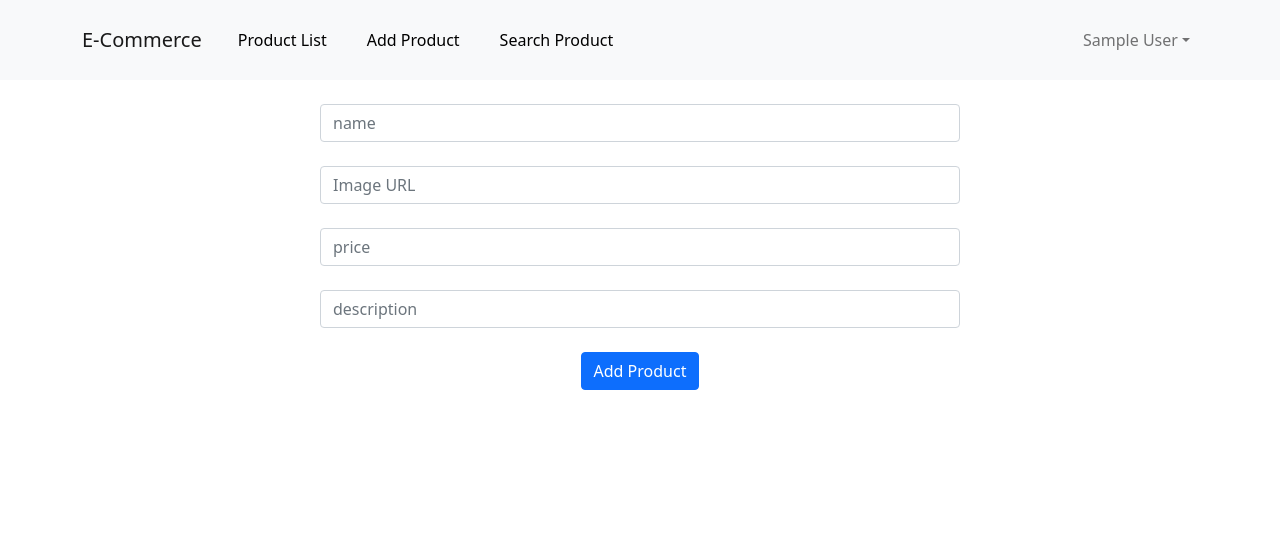
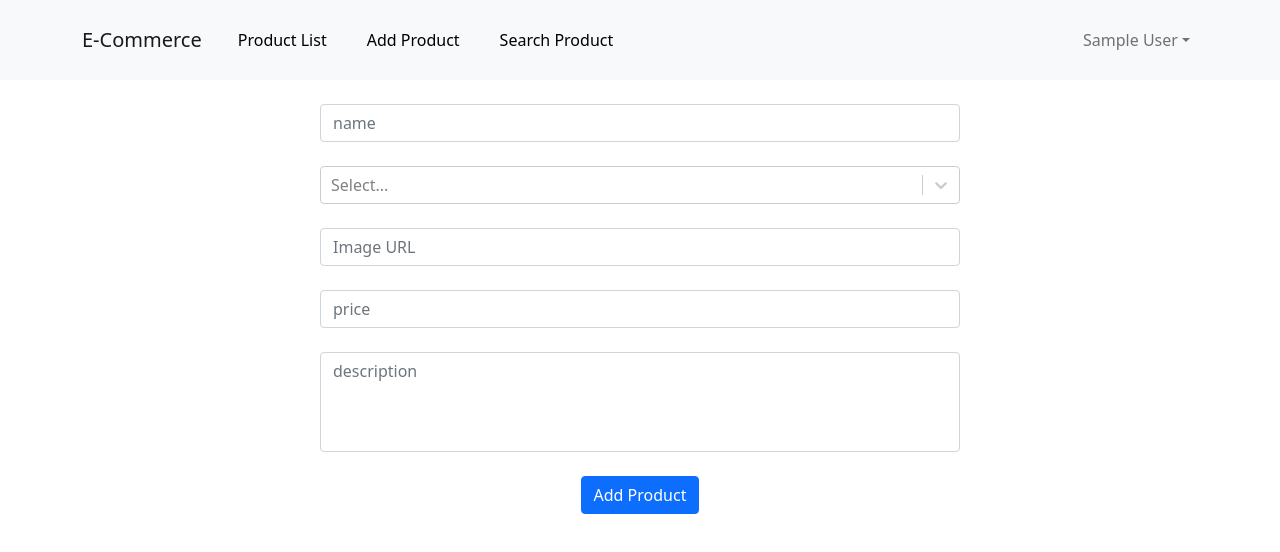
Before and after one commit to Astrogeek77/ecommerce-dashboard, a React (Create React App) app: page /add in a window 1280 px wide. Shown: the top 552 px of the page. Built offline with nearby package versions, Linux system fonts and the light colour scheme; sample sign-in values are in the browser's storage.

Commit message:
added dropdown for category and textarea for desciption

```diff
--- a/package.json
+++ b/package.json
@@ -12,6 +12,7 @@
     "react-dom": "^17.0.2",
     "react-router-dom": "^5.3.0",
     "react-scripts": "4.0.3",
+    "react-select": "^4.3.1",
     "web-vitals": "^1.1.2"
   },
   "scripts": {
--- a/src/auth/Login.js
+++ b/src/auth/Login.js
@@ -26,7 +26,6 @@ function Login() {
         result = await result.json();
         localStorage.setItem("user-info",JSON.stringify(result))
         history.push("/add")
-
     }
     return (
         <div>
--- a/src/components/AddProduct.js
+++ b/src/components/AddProduct.js
@@ -3,19 +3,24 @@ import {React, useState} from 'react'
 import {useHistory} from 'react-router-dom'
 import {Form} from 'react-bootstrap'
 import Header from '../layouts/Header'
+import Select from 'react-select'
 
 export default function AddProduct() {
   const history = useHistory();
     const [name, setName] = useState("");
     const [file, setFile] = useState("");
+    const [category, setCategory] = useState("academics");
     const [price, setPrice] = useState("");
     const [description, setDescription] = useState("");
+    console.log(category)
 
   async function addProduct(event) {
     // console.warn(name, file, price, description)
     event.preventDefault();
     const formData = new FormData();
     formData.append('file_path', file);
+    formData.append('category', category);
+    console.log(category)
     formData.append('price', price);
     formData.append('name', name);
     formData.append('description', description);
@@ -26,8 +31,20 @@ export default function AddProduct() {
     // alert(result)
     result = await result.json();
     alert("Data has been saved")
-    history.push('/')
+    // if (result.status === 200) {
+
+    //   }
+    history.push("/")
     }
+
+    const options = [
+      { value: 'electronics', label: 'Electronics' },
+      { value: 'fashion', label: 'Fashion' },
+      { value: 'fitness', label: 'Fitness' },
+      { value: 'academics', label: 'Books and Academics' },
+      { value: 'daily_goods', label: 'Daily Goods' },
+    ]
+
   return (
     <div>
       <Header />
@@ -36,15 +53,25 @@ export default function AddProduct() {
         <input type="text" className="form-control"
           onChange={(e) => setName(e.target.value)}
           placeholder="name" required/> <br />
+
+        <Select
+          // className="form-control"
+          required
+          aria-label="Choose a Category For the Product"
+          onChange={(options) => setCategory(options.label)}
+          options={options}
+        />
+        <br />
+
         <input type="text" className="form-control"
           onChange={(e) => setFile(e.target.value)}
           placeholder="Image URL" required/> <br />
         <input type="text" className="form-control"
           onChange={(e) => setPrice(e.target.value)}
           placeholder="price" required/> <br />
-        <input type="text" className="form-control"
+        <textarea className="form-control"
           onChange={(e) => setDescription(e.target.value)}
-          placeholder="description" required/> <br />
+          placeholder="description" style={{ "height": 100, "resize": "none" }} required/> <br />
         <button onClick={addProduct} className="btn btn-primary">Add Product</button>
       </Form>
     </div>
--- a/src/components/ProductList.js
+++ b/src/components/ProductList.js
@@ -34,15 +34,17 @@ function ProductList() {
               <td>Name</td>
               <td>Price</td>
               <td>Description</td>
+              <td>Category</td>
               <td>Image</td>
               <td>Operations</td>
             </tr>
-            {data.map((item) => (
+            {data.slice(0).reverse().map((item) => (
               <tr key={item.id}>
                 <td>{item.id}</td>
                 <td>{item.name}</td>
                 <td>{item.price}</td>
                 <td>{item.description}</td>
+                <td>{item.category}</td>
                 <td>
                   <img
                     style={{ width: 100 }}
--- a/src/components/SearchProduct.js
+++ b/src/components/SearchProduct.js
@@ -47,6 +47,7 @@ function SearchProduct() {
                     <td>Id</td>
                     <td>Name</td>
                     <td>Price</td>
+                    <td>Category</td>
                     <td>Description</td>
                     <td>Image</td>
                     <td>Operations</td>
@@ -56,6 +57,7 @@ function SearchProduct() {
                     <td>{item.id}</td>
                     <td>{item.name}</td>
                     <td>{item.price}</td>
+                    <td>{item.category}</td>
                     <td>{item.description}</td>
                     <td>
                         <img
--- a/src/components/UpdateProduct.js
+++ b/src/components/UpdateProduct.js
@@ -3,11 +3,13 @@
 import { React, useState, useEffect} from 'react'
 import Header from '../layouts/Header'
 import { withRouter, useHistory } from 'react-router-dom'
+import Select from 'react-select'
 
 function UpdateProduct(props) {
     const [name, setName] = useState("");
     const [file_path, setFile_path] = useState("");
     const [price, setPrice] = useState("");
+    const [category, setCategory] = useState("");
     const [description, setDescription] = useState("");
     const [data, setData] = useState([])
     const history = useHistory()
@@ -33,6 +35,7 @@ function UpdateProduct(props) {
         const formData = new FormData();
         formData.append('file_path', file_path);
         formData.append('price', price);
+        formData.append('category', category);
         formData.append('name', name);
         formData.append('description', description);
         // console.log(formData)
@@ -44,6 +47,15 @@ function UpdateProduct(props) {
         alert("Data has been updated")
         history.push('/')
     }
+
+    const options = [
+        { value: 'electronics', label: 'Electronics' },
+        { value: 'fashion', label: 'Fashion' },
+        { value: 'fitness', label: 'Fitness' },
+        { value: 'academics', label: 'Books and Academics' },
+        { value: 'daily_goods', label: 'Daily Goods' },
+      ]
+
     return (
         <div>
             <Header />
@@ -52,12 +64,21 @@ function UpdateProduct(props) {
                 <input className="form-control" type="text"
                 onChange={(e)=>setName(e.target.value)}
                 defaultValue={data.name} /> <br />
+                <Select
+                    // className="form-control"
+                    required
+                    label="Choose a Category For the Product"
+                    onChange={(e) => setCategory(e.label)}
+                    options={options}
+                    />
+                <br />
                 <input className="form-control" type="text"
                 onChange={(e)=>setPrice(e.target.value)}
                 defaultValue={data.price} /> <br />
-                <input className="form-control" type="text"
+                <textarea className="form-control"
                 onChange={(e)=>setDescription(e.target.value)}
-                defaultValue={data.description} /> <br />
+                defaultValue={data.description}
+                style={{ "height": 100, "resize": "none" }} /> <br />
                 <input className="form-control" type="text"
                 onChange={(e) => setFile_path(e.target.value)}
                 defaultValue={data.file_path} /> <br />
--- a/src/layouts/Header.js
+++ b/src/layouts/Header.js
@@ -14,7 +14,7 @@ function Header() {
     <div>
       <Navbar bg="light" variant="light">
         <Container>
-          <Navbar.Brand href="#home">E-Commerce</Navbar.Brand>
+          <Navbar.Brand>E-Commerce</Navbar.Brand>
           <Navbar.Toggle aria-controls="responsive-navbar-nav" />
           <Navbar.Collapse className={"justify-content-between"} id="responsive-navbar-nav">
               <Nav className="mr-auto nav-bar-wrapper">
```
Also changed, not shown: 1 other file (tests, documents, lock files or other folders).
